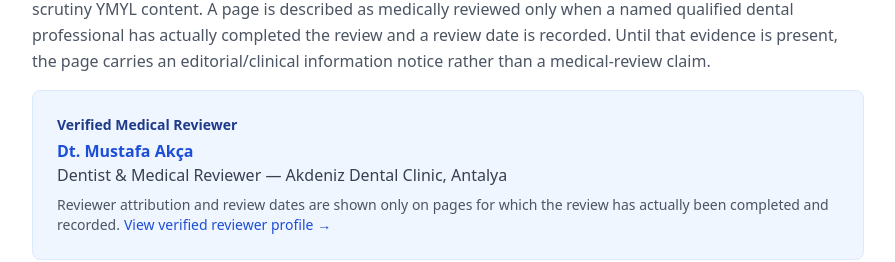
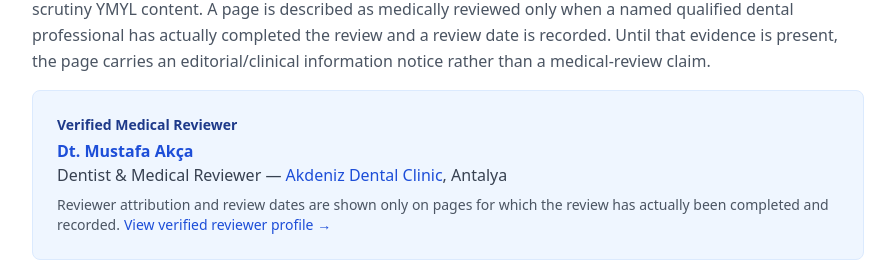
Before and after one commit to digiroiio-lgtm/teethdoneinturkey, a Next.js app: page /editorial-policy in a window 1280 px wide. Shown: the part 820-1082 px from the top of the page, without its empty margins (192-1087 px from the left). Built offline with nearby package versions, Linux system fonts and the light colour scheme.

Commit message:
Link named reviewer affiliation to the official clinic team (#26)

```diff
--- a/seo/route-lastmod.json
+++ b/seo/route-lastmod.json
@@ -146,8 +146,8 @@
       "hash": "75962eb6d8c005e7"
     },
     "/editorial-policy": {
-      "lastmod": "2026-09-28T09:30:08Z",
-      "hash": "0b9a93bcecaa3407"
+      "lastmod": "2026-10-01T12:19:17Z",
+      "hash": "c0a95fefa36d7537"
     },
     "/finance-options-uk": {
       "lastmod": "2026-09-28T09:30:08Z",
--- a/src/app/editorial-policy/page.tsx
+++ b/src/app/editorial-policy/page.tsx
@@ -63,7 +63,7 @@ export default function EditorialPolicyPage() {
               <p className="text-sm font-semibold text-blue-900 mb-1">Verified Medical Reviewer</p>
               <p className="text-gray-700 mb-2">
                 <strong><Link href="/medical-reviewers/mustafa-akca" className="text-blue-700 hover:underline">Dt. Mustafa Akça</Link></strong><br />
-                Dentist &amp; Medical Reviewer — Akdeniz Dental Clinic, Antalya
+                Dentist &amp; Medical Reviewer — <a href="https://akdenizdental.com/our-team" target="_blank" rel="noopener noreferrer" className="text-blue-700 hover:underline">Akdeniz Dental Clinic</a>, Antalya
               </p>
               <p className="text-gray-600 text-sm">
                 Reviewer attribution and review dates are shown only on pages for which the review has actually been completed and recorded.
```
Also changed, not shown: 1 other file (tests, documents, lock files or other folders).
